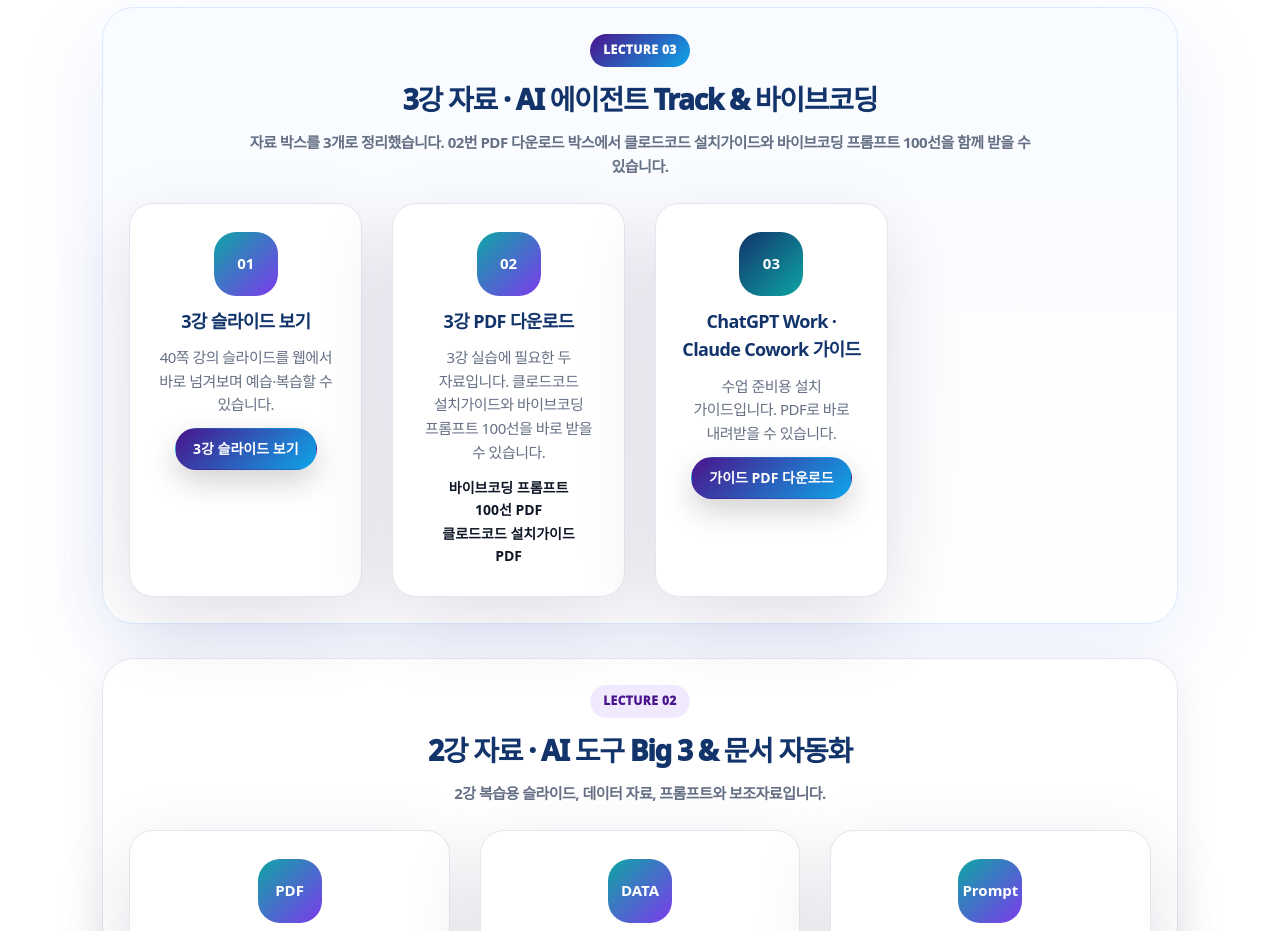
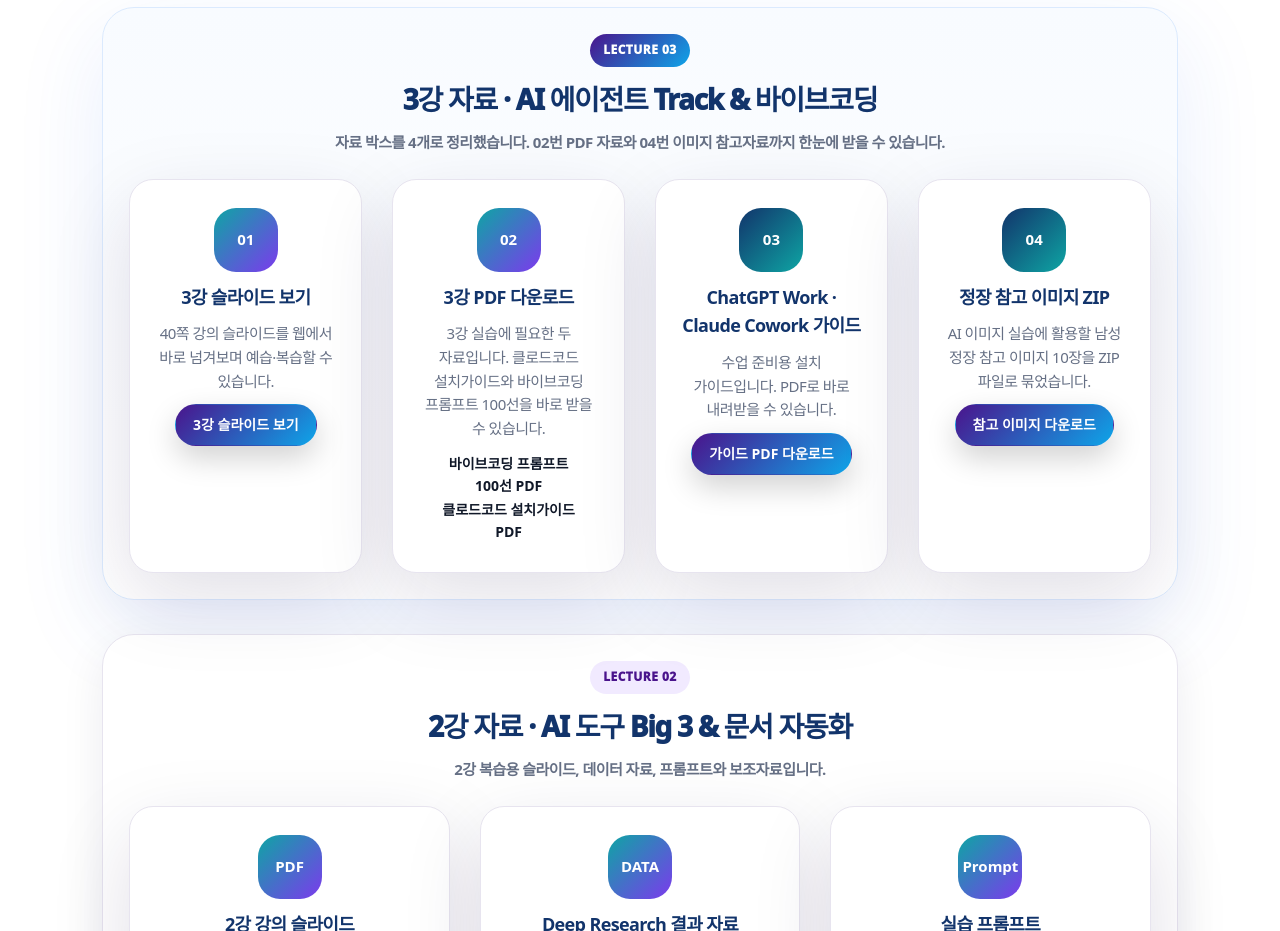
Before and after one commit to Shabley/ax-academy-lecture2-homepage, a website: page index.html in a window 1280 px wide. Shown: the part 3200-4131 px from the top of the page. Drawn offline with Linux system fonts and the light colour scheme.

Commit message:
Add suit reference image zip

```diff
--- a/index.html
+++ b/index.html
@@ -95,11 +95,12 @@
       <div class="section-title"><p class="eyebrow">Materials</p><h2>강의자료</h2><p>수강생이 헷갈리지 않도록 2강 자료와 3강 자료를 분리했습니다. 3강 자료는 수업 준비 순서대로 배치했습니다.</p></div>
 
       <div id="lecture3-materials" class="material-group featured-material-group">
-        <div class="material-group-title"><span>Lecture 03</span><h3>3강 자료 · AI 에이전트 Track & 바이브코딩</h3><p>자료 박스를 3개로 정리했습니다. 02번 PDF 다운로드 박스에서 클로드코드 설치가이드와 바이브코딩 프롬프트 100선을 함께 받을 수 있습니다.</p></div>
-        <div class="material-grid lecture3-grid-three">
+        <div class="material-group-title"><span>Lecture 03</span><h3>3강 자료 · AI 에이전트 Track & 바이브코딩</h3><p>자료 박스를 4개로 정리했습니다. 02번 PDF 자료와 04번 이미지 참고자료까지 한눈에 받을 수 있습니다.</p></div>
+        <div class="material-grid lecture3-grid-four">
           <article class="material-card featured-card"><div class="material-icon alt">01</div><h3>3강 슬라이드 보기</h3><p>40쪽 강의 슬라이드를 웹에서 바로 넘겨보며 예습·복습할 수 있습니다.</p><a class="button primary" href="lecture3.html" target="_blank" rel="noopener">3강 슬라이드 보기</a></article>
           <article class="material-card featured-card"><div class="material-icon alt">02</div><h3>3강 PDF 다운로드</h3><p>3강 실습에 필요한 두 자료입니다. 클로드코드 설치가이드와 바이브코딩 프롬프트 100선을 바로 받을 수 있습니다.</p><div class="material-sub-actions two-pdf-buttons"><a class="button pdf-button vibe" href="assets/vibe-coding-prompt-100-ceo-goyeonsim.pdf" download>바이브코딩 프롬프트 100선 PDF</a><a class="button pdf-button claude" href="assets/claude-code-install-guide-students-20260716.pdf" download>클로드코드 설치가이드 PDF</a></div></article>
           <article class="material-card featured-card"><div class="material-icon prompt">03</div><h3>ChatGPT Work · Claude Cowork 가이드</h3><p>수업 준비용 설치 가이드입니다. PDF로 바로 내려받을 수 있습니다.</p><a class="button primary" href="assets/lecture3-install-guide-chatgptwork-claudecowork.pdf" download>가이드 PDF 다운로드</a></article>
+          <article class="material-card featured-card"><div class="material-icon prompt">04</div><h3>정장 참고 이미지 ZIP</h3><p>AI 이미지 실습에 활용할 남성 정장 참고 이미지 10장을 ZIP 파일로 묶었습니다.</p><a class="button primary" href="assets/lecture3-suit-reference-images.zip" download>참고 이미지 다운로드</a></article>
         </div>
       </div>
 
--- a/styles.css
+++ b/styles.css
@@ -224,3 +224,9 @@
 .lecture3-grid-three .featured-card:nth-child(2) .two-pdf-buttons .pdf-button.claude{
   background:linear-gradient(135deg,#12346b,#0ea5a4)!important;
 }
+
+/* Lecture 03 4-card layout */
+.lecture3-grid-four{grid-template-columns:repeat(4,minmax(0,1fr))}
+.lecture3-grid-four .featured-card:nth-child(2){min-height:430px}
+@media(max-width:1120px){.lecture3-grid-four{grid-template-columns:repeat(2,minmax(0,1fr))}}
+@media(max-width:720px){.lecture3-grid-four{grid-template-columns:1fr}}
```
Also changed, not shown: 1 other file.
